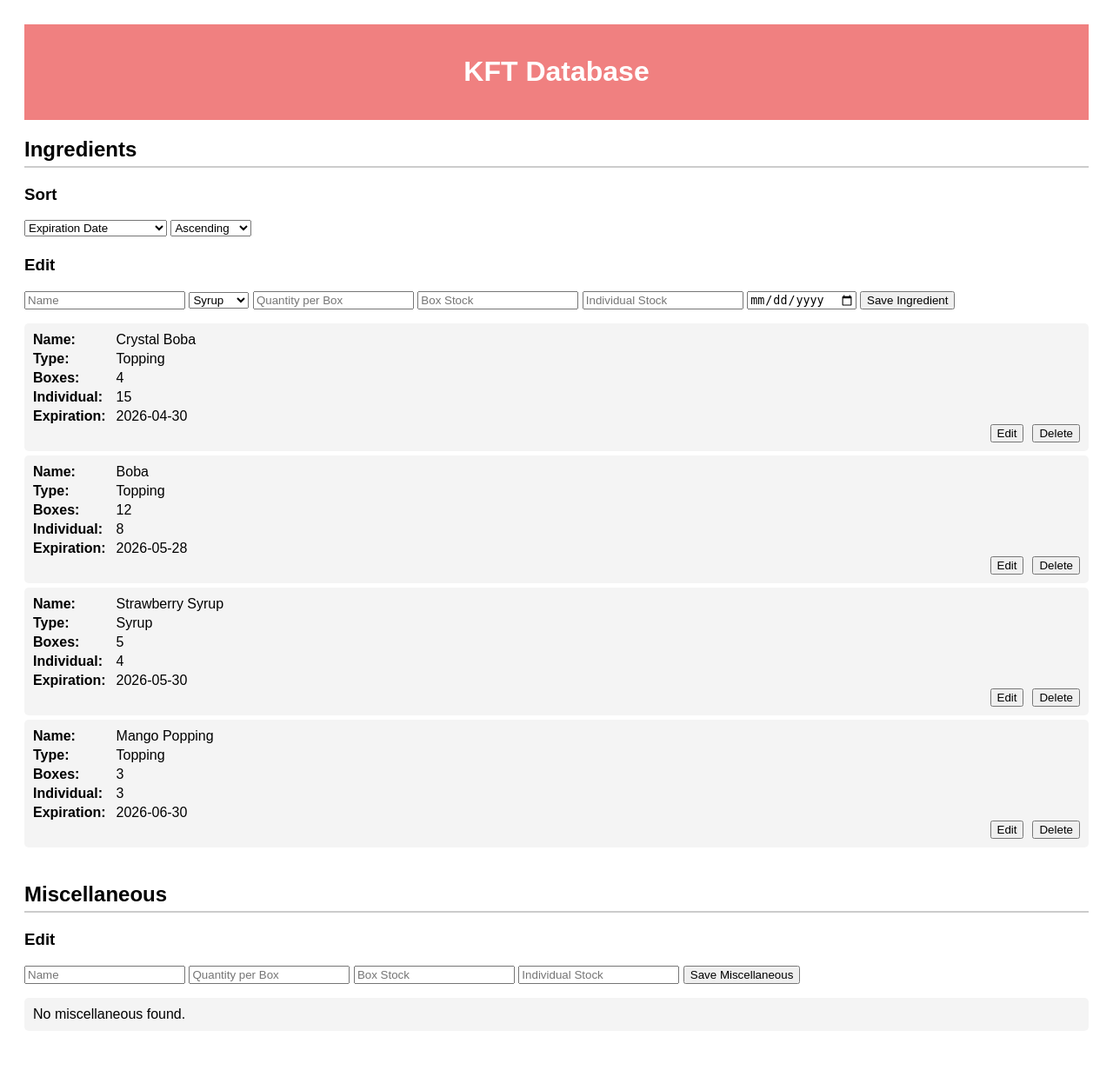
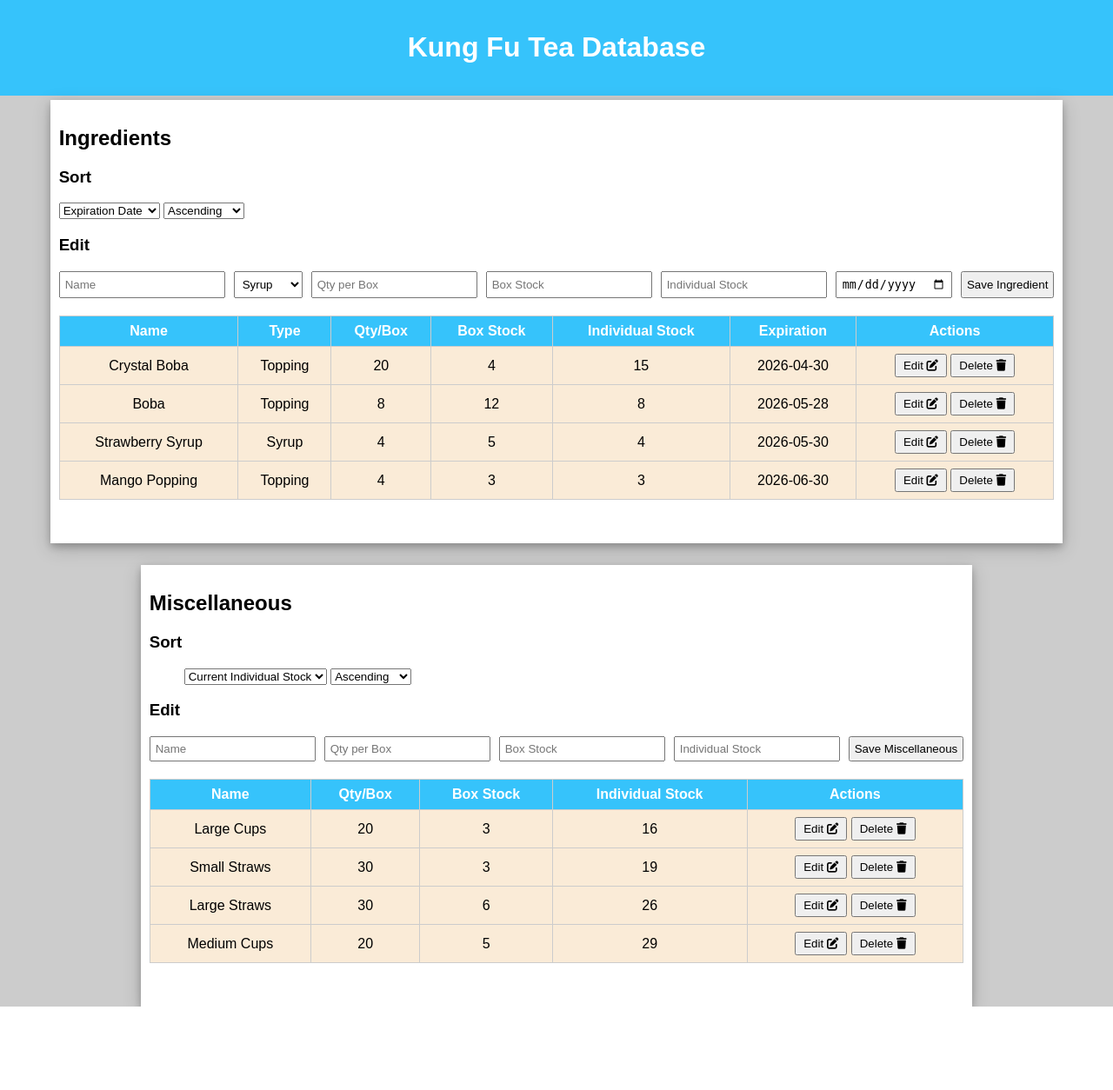
Before and after one commit to TimothyHHMai/kft_inventory, a Django app: page / in a window 1280 px wide. Shown: the whole page at 87% size. After the commit the page ends 1158 px from the top, so only its background shows below. Run offline with Django 5.2, Linux system fonts and the light colour scheme; data comes from the database, SQL or seed files in the repository; data that the repository does not hold is empty; some libraries are stand-ins or nearby versions.

Commit message:
grid html

```diff
--- a/kft_inventory/users/templates/users/home.html
+++ b/kft_inventory/users/templates/users/home.html
@@ -7,105 +7,96 @@
   <style>
     body {
       font-family: Arial, sans-serif;
-      padding: 20px;
+      margin: 0;
+      background-color: #ccc;
     }
 
     header {
-      background-color: lightcoral;
+      background-color: rgb(54, 195, 251);
       color: white;
       padding: 15px;
       text-align: center;
+      width: 100%;
+      box-sizing: border-box;
+    }
+    main {
+      display: flex;
+      flex-wrap: wrap;
+      gap: 20px;
+      justify-content: center;
+    }
+    section {
+      margin-top: 5px;
+      background-color: white;
+      padding: 10px;
+      box-shadow:  0 4px 8px 0 rgba(0, 0, 0, 0.2),
+        0 6px 20px 0 rgba(0, 0, 0, 0.19);
+    }
+    table {
+      width: 100%;
+      border-collapse: collapse;
+      margin-bottom: 40px;
+      background-color: antiquewhite;
     }
 
-    section {
-      margin-bottom: 40px;
+    th, td {
+      border: 1px solid #ccc;
+      padding: 8px;
+      text-align: center;
     }
 
-    .item-grid {
-      display: grid;
-      grid-template-columns: auto 1fr;
-      gap: 4px 12px;
-      align-items: center;
+    th {
+      background-color: rgb(54, 195, 251);
+      color: white;
     }
 
-    .item-grid label {
-      font-weight: bold;
-    }
-
-    .item-grid span.value {
-      word-break: break-word;
-    }
-
-
-    h2 {
-      border-bottom: 2px solid #ccc;
-      padding-bottom: 5px;
-    }
-
-    h3 {
-      padding-bottom: 0px;
-    }
-
-    ul {
-      list-style: none;
-      padding: 0;
-    }
-
-    ul.sort {
-      padding-bottom: 3px;
-    }
-
-    li {
-      background: #f4f4f4;
-      margin: 5px 0;
-      padding: 10px;
-      border-radius: 5px;
-    }
-
-    li.editing {
-      background-color: rgb(136, 251, 251);
+    tr.editing {
+      background-color: lightcoral;
       border: 2px solid maroon;
     }
 
-    span.actions {
+    button {
+      padding: 4px 8px;
+      margin: 0;
+    }
+
+    form {
+      margin-bottom: 20px;
       display: flex;
       gap: 10px;
-      justify-content: end;
+      flex-wrap: wrap;
     }
 
+    form input, form select, form button {
+      padding: 5px;
+    }
   </style>
+
 </head>
 <body>
   <header>
-    <h1>KFT Database</h1>
+  <h1>Kung Fu Tea Database</h1>
 </header>
 
+<main>
 <section>
   <h2>Ingredients</h2>
 
-    <h3>
-      Sort
-    </h3>
-    <ul class="sort">
+  <filter>
+    <h3>Sort</h3>
     <select id="ingredient_sortBy" onchange="ingredient_change_sort()">
       <option value="expiration_date">Expiration Date</option>
-        <option value="current_individual_stock">Current Individual Stock</option>
-        <option value="current_box_stock">Current Box Stock</option>
-        <option value="total">Current Total Stock</option> /* wip */
+      <option value="current_individual_stock">Individual Stock</option>
+      <option value="current_box_stock">Box Stock</option>
+      <option value="total">Total Stock</option>
     </select>
 
     <select id="ingredient_order" onchange="ingredient_change_order()">
-        <option value="asc">
-          Ascending <i class="fa-solid fa-arrow-up"></i>
-        </option>
-        <option value="desc">
-          Descending <i class="fa-solid fa-arrow-down"></i>
-        </option>
+      <option value="asc">Ascending</option>
+      <option value="desc">Descending</option>
     </select>
-    </ul>
 
     <h3>Edit</h3>
-
     <form id="ingredient-form">
       <input type="hidden" id="ingredientID">
       <input type="text" id="ingredient_name" placeholder="Name" required>
@@ -115,73 +106,132 @@
         <option value="Topping">Topping</option>
         <option value="Tea">Tea</option>
       </select>
-      <input type="number" id="quantity_box" placeholder="Quantity per Box" required>
+      <input type="number" id="quantity_box" placeholder="Qty per Box" required>
       <input type="number" id="current_box_stock" placeholder="Box Stock" required>
       <input type="number" id="current_individual_stock" placeholder="Individual Stock" required>
       <input type="date" id="expiration_date" required>
       <button type="submit">Save Ingredient</button>
     </form>
+  </filter>
 
-    <ul id="ingredient-list"></ul>
+
+  <table id="ingredient-table">
+    <thead>
+      <tr>
+        <th>Name</th>
+        <th>Type</th>
+        <th>Qty/Box</th>
+        <th>Box Stock</th>
+        <th>Individual Stock</th>
+        <th>Expiration</th>
+        <th>Actions</th>
+      </tr>
+    </thead>
+    <tbody>
+    </tbody>
+  </table>
 </section>
+
+<section>
+  <h2>Miscellaneous</h2>
+
+  <h3>
+      Sort
+    </h3>
+    <ul class="sort">
+      <select id="miscellaneous_sortBy" onchange="miscellaneous_change_sort()">
+        <option value="current_individual_stock">Current Individual Stock</option>
+        <option value="current_box_stock">Current Box Stock</option>
+      </select>
+
+      <select id="miscellaneous_order" onchange="miscellaneous_change_order()">
+        <option value="asc">
+          Ascending <i class="fa-solid fa-arrow-up"></i>
+        </option>
+        <option value="desc">
+          Descending <i class="fa-solid fa-arrow-down"></i>
+        </option>
+      </select>
+    </ul>
+  </h3>
+  <h3>Edit</h3>
+  <form id="miscellaneous-form">
+    <input type="hidden" id="miscellaneousID">
+    <input type="text" id="miscellaneous_name" placeholder="Name" required>
+    <input type="number" id="misc_quantity_box" placeholder="Qty per Box" required>
+    <input type="number" id="misc_current_box_stock" placeholder="Box Stock" required>
+    <input type="number" id="misc_current_individual_stock" placeholder="Individual Stock" required>
+    <button type="submit">Save Miscellaneous</button>
+  </form>
+
+  <table id="miscellaneous-table">
+    <thead>
+      <tr>
+        <th>Name</th>
+        <th>Qty/Box</th>
+        <th>Box Stock</th>
+        <th>Individual Stock</th>
+        <th>Actions</th>
+      </tr>
+    </thead>
+    <tbody>
+    </tbody>
+  </table>
+</section>
+</main>
 
 <script>
   var ingredient_order = "asc";
   var ingredient_sortBy = "expiration_date";
 
   async function ingredient_change_sort() {
-      const select = document.getElementById('ingredient_sortBy');
-      const value = select.value;
-      ingredient_sortBy = value;
-
+    ingredient_sortBy = document.getElementById('ingredient_sortBy').value;
     fetchIngredients();
   }
+
   async function ingredient_change_order() {
-      const select = document.getElementById('ingredient_order');
-      const value = select.value;
-      ingredient_order = value;
-
+    ingredient_order = document.getElementById('ingredient_order').value;
     fetchIngredients();
   }
-  </script>
 
-  <script>
   async function fetchIngredients() {
-      let url = '/api/ingredients/?sortBy=' + ingredient_sortBy
-        + "&sortOrder=" + ingredient_order;
-
+    let url = '/api/ingredients/?sortBy=' + ingredient_sortBy + "&sortOrder=" + ingredient_order;
     const response = await fetch(url);
     const data = await response.json();
-      const list = document.getElementById('ingredient-list');
-      list.innerHTML = '';
+    const tbody = document.querySelector('#ingredient-table tbody');
+    tbody.innerHTML = '';
 
     if (data.ingredients.length === 0) {
-        list.innerHTML = '<li>No ingredients found.</li>';
+      tbody.innerHTML = '<tr><td colspan="7">No ingredients found.</td></tr>';
       return;
     }
 
     data.ingredients.forEach(item => {
-        const li = document.createElement('li');
-        li.innerHTML = `
-          <div class="item-grid">
-            <label>Name:</label> <span class="value">${item.ingredient_name}</span>
-            <label>Type:</label> <span class="value">${item.type}</span>
-            <label>Boxes:</label> <span class="value">${item.current_box_stock}</span>
-            <label>Individual:</label> <span class="value">${item.current_individual_stock}</span>
-            <label>Expiration:</label> <span class="value">${item.expiration_date}</span>
-          </div>
-          <span class="actions">
-            <button onclick="editIngredient(${item.ingredientID})">Edit</button>
-            <button onclick="deleteIngredient(${item.ingredientID})">Delete</button>
-          </span>
+      const tr = document.createElement('tr');
+      tr.innerHTML = `
+        <td>${item.ingredient_name}</td>
+        <td>${item.type}</td>
+        <td>${item.quantity_box}</td>
+        <td>${item.current_box_stock}</td>
+        <td>${item.current_individual_stock}</td>
+        <td>${item.expiration_date}</td>
+        <td>
+          <button onclick="editIngredient(${item.ingredientID})">
+            Edit
+            <i class="fa-solid fa-pen-to-square"></i>
+            </button>
+          <button onclick="deleteIngredient(${item.ingredientID})">
+            Delete
+            <i class="fa-solid fa-trash"></i>
+            </button>
+        </td>
       `;
-        list.appendChild(li);
+      tbody.appendChild(tr);
     });
   }
 
   document.getElementById('ingredient-form').addEventListener('submit', async function(e) {
     e.preventDefault();
-
     const id = document.getElementById('ingredientID').value;
     const payload = {
       ingredient_name: document.getElementById('ingredient_name').value,
@@ -201,6 +251,7 @@
       body: JSON.stringify(payload)
     });
 
+    document.getElementById('ingredientID').value = '';
     this.reset();
     fetchIngredients();
   });
@@ -209,12 +260,11 @@
     const response = await fetch(`/api/ingredients/${id}/`);
     const data = await response.json();
 
-      document.querySelectorAll('#ingredient-list li').forEach(li => li.classList.remove('editing'));
-
-      const items = document.querySelectorAll('#ingredient-list li');
-      items.forEach(li => {
-        if (li.innerHTML.includes(`editIngredient(${id})`)) {
-          li.classList.add('editing');
+    document.querySelectorAll('#ingredient-table tbody tr').forEach(tr => tr.classList.remove('editing'));
+    const rows = document.querySelectorAll('#ingredient-table tbody tr');
+    rows.forEach(tr => {
+      if (tr.innerHTML.includes(`editIngredient(${id})`)) {
+        tr.classList.add('editing');
       }
     });
 
@@ -229,66 +279,69 @@
 
   async function deleteIngredient(id) {
     if (!confirm('Are you sure you want to delete this ingredient?')) return;
-
-      await fetch(`/api/ingredients/${id}/`, {
-        method: 'DELETE'
-      });
-
+    await fetch(`/api/ingredients/${id}/`, { method: 'DELETE' });
     fetchIngredients();
   }
 
   fetchIngredients();
-  </script>
 
-  <section>
-    <h2>Miscellaneous</h2>
+  var miscellaneous_order = "asc";
+  var miscellaneous_sortBy = "current_individual_stock";
 
-    <h3>Edit</h3>
+  async function miscellaneous_change_sort() {
+    console.log("misc sort call");
+    const select = document.getElementById('miscellaneous_sortBy');
+    const value = select.value;
+    miscellaneous_sortBy = value;
 
-    <form id="miscellaneous-form">
-      <input type="hidden" id="miscellaneousID">
-      <input type="text" id="miscellaneous_name" placeholder="Name" required>
-      <input type="number" id="misc_quantity_box" placeholder="Quantity per Box" required>
-      <input type="number" id="misc_current_box_stock" placeholder="Box Stock" required>
-      <input type="number" id="misc_current_individual_stock" placeholder="Individual Stock" required>
-      <button type="submit">Save Miscellaneous</button>
-    </form>
+    fetchMiscellaneous();
+  }
+  async function miscellaneous_change_order() {
+    const select = document.getElementById('miscellaneous_order');
+    const value = select.value;
+    miscellaneous_order = value;
 
-    <ul id="miscellaneous-list"></ul>
-  </section>
+    fetchMiscellaneous();
+  }
 
-  <script>
   async function fetchMiscellaneous() {
-      const response = await fetch('/api/miscellaneous/');
+     let url = '/api/miscellaneous/?sortBy=' + miscellaneous_sortBy
+        + "&sortOrder=" + miscellaneous_order;
+
+    const response = await fetch(url);
     const data = await response.json();
-      const list = document.getElementById('miscellaneous-list');
-      list.innerHTML = '';
+    const tbody = document.querySelector('#miscellaneous-table tbody');
+    tbody.innerHTML = '';
 
     if (data.miscellaneous.length === 0) {
-        list.innerHTML = '<li>No miscellaneous found.</li>';
+      tbody.innerHTML = '<tr><td colspan="5">No miscellaneous found.</td></tr>';
       return;
     }
 
     data.miscellaneous.forEach(item => {
-        const li = document.createElement('li');
-        li.innerHTML = `
-          <div class="item-grid">
-            <label>Name:</label> <span class="value">${item.miscellaneous_name}</span>
-            <label>Boxes:</label> <span class="value">${item.current_box_stock}</span>
-            <label>Individual:</label> <span class="value">${item.current_individual_stock}</span>
-          </div>
-          <span class="actions">
-            <button onclick="editMiscellaneous(${item.miscellaneousID})">Edit</button>
-            <button onclick="deleteMiscellaneous(${item.miscellaneousID})">Delete</button>
-          </span>
+      const tr = document.createElement('tr');
+      tr.innerHTML = `
+        <td>${item.miscellaneous_name}</td>
+        <td>${item.quantity_box}</td>
+        <td>${item.current_box_stock}</td>
+        <td>${item.current_individual_stock}</td>
+        <td>
+          <button onclick="editMiscellaneous(${item.miscellaneousID})">
+            Edit
+            <i class="fa-solid fa-pen-to-square"></i>
+            </button>
+          <button onclick="deleteMiscellaneous(${item.miscellaneousID})">
+            Delete
+            <i class="fa-solid fa-trash"></i>
+            </button>
+        </td>
       `;
-        list.appendChild(li);
+      tbody.appendChild(tr);
     });
   }
 
   document.getElementById('miscellaneous-form').addEventListener('submit', async function(e) {
     e.preventDefault();
-
     const id = document.getElementById('miscellaneousID').value;
     const payload = {
       miscellaneous_name: document.getElementById('miscellaneous_name').value,
@@ -306,6 +359,7 @@
       body: JSON.stringify(payload)
     });
 
+    document.getElementById('miscellaneousID').value = '';
     this.reset();
     fetchMiscellaneous();
   });
@@ -314,12 +368,11 @@
     const response = await fetch(`/api/miscellaneous/${id}/`);
     const data = await response.json();
 
-      document.querySelectorAll('#miscellaneous-list li').forEach(li => li.classList.remove('editing'));
-
-      const items = document.querySelectorAll('#miscellaneous-list li');
-      items.forEach(li => {
-        if (li.innerHTML.includes(`editMiscellaneous(${id})`)) {
-          li.classList.add('editing');
+    document.querySelectorAll('#miscellaneous-table tbody tr').forEach(tr => tr.classList.remove('editing'));
+    const rows = document.querySelectorAll('#miscellaneous-table tbody tr');
+    rows.forEach(tr => {
+      if (tr.innerHTML.includes(`editMiscellaneous(${id})`)) {
+        tr.classList.add('editing');
       }
     });
 
@@ -332,11 +385,7 @@
 
   async function deleteMiscellaneous(id) {
     if (!confirm('Are you sure you want to delete this miscellaneous?')) return;
-
-      await fetch(`/api/miscellaneous/${id}/`, {
-        method: 'DELETE'
-      });
-
+    await fetch(`/api/miscellaneous/${id}/`, { method: 'DELETE' });
     fetchMiscellaneous();
   }
 
--- a/kft_inventory/users/views.py
+++ b/kft_inventory/users/views.py
@@ -67,6 +67,12 @@
     cursor = connection.cursor()
 
     if request.method == 'GET':
+        sortBy = request.GET.get('sortBy')
+        sortOrder = request.GET.get('sortOrder', 'asc').lower()
+
+        allowed_sort_columns = {'miscellaneous_name', 'current_individual_stock', 'current_box_stock', 'quantity_box'}
+        allowed_sort_orders = {'asc', 'desc'}
+
         if id:
             cursor.execute("SELECT * FROM miscellaneous WHERE miscellaneousID = %s", [id])
             row = cursor.fetchone()
@@ -75,7 +81,12 @@
             keys = [col[0] for col in cursor.description]
             return JsonResponse(dict(zip(keys, row)))
         else:
-            cursor.execute("CALL get_all_miscellaneous()")
+            if sortBy in allowed_sort_columns and sortOrder in allowed_sort_orders:
+                query = f"SELECT * FROM miscellaneous ORDER BY {sortBy} {sortOrder.upper()}"
+                cursor.execute(query)
+            else:
+                cursor.execute("CALL get_all_miscellaneous()")  # fallback if invalid params
+
             results = cursor.fetchall()
             keys = [col[0] for col in cursor.description]
             data = [dict(zip(keys, row)) for row in results]
```
Lines whose indentation alone changed are shown as unchanged.
